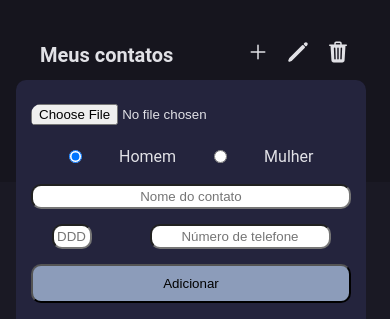
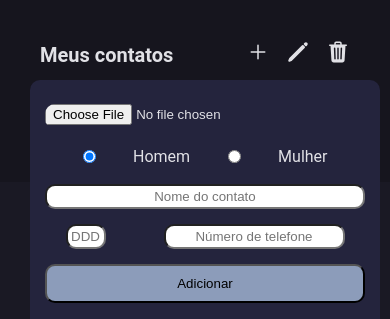
Before and after one commit to emanueloliveiraandradeutfpr/Contacts, a website: page index.html in a window 390 px wide. Both pictures are taken after a click on the item 258 px from the left and 55 px from the top of the page. Shown: the top 319 px of the page. Drawn offline with nearby package versions, Linux system fonts and the light colour scheme; grey boxes are pictures that could not be loaded.

Commit message:
adjusting the position of form that add contacts

```diff
--- a/style.css
+++ b/style.css
@@ -37,7 +37,7 @@ header {
     position: absolute;
     width: 350px;
     height: 250px;
-    transform: translate(-246px, 68%);
+    transform: translate(-246px, 60%);
     background-color: #24243D;
     border-radius: 10px;
     z-index: 1;
@@ -80,6 +80,10 @@ header {
     padding: 10px;
     border-radius: 10px;
     background-color: #8C9CBA;
+}
+
+.addContact button:hover {
+    background-color: #E1E1E6
 }
 
 .flex {
@@ -285,23 +289,20 @@ header form,
     margin-inline: auto;
 }
 
-
-
-
-@media (max-width: 374px) {
+@media (max-width: 415px) {
     .container-form {
-        transform: translate(-205px, 65%);
+        transform: translate(-230px, 60%);
     }
 }
 
 @media (max-width: 400px) {
     .container-form {
-        transform: translate(-216px, 65%);
+        transform: translate(-216px, 60%);
     }
 }
 
-@media (max-width: 415px) {
+@media (max-width: 360px) {
     .container-form {
-        transform: translate(-230px, 60%);
+        transform: translate(-205px, 60%);
     }
 }
```
